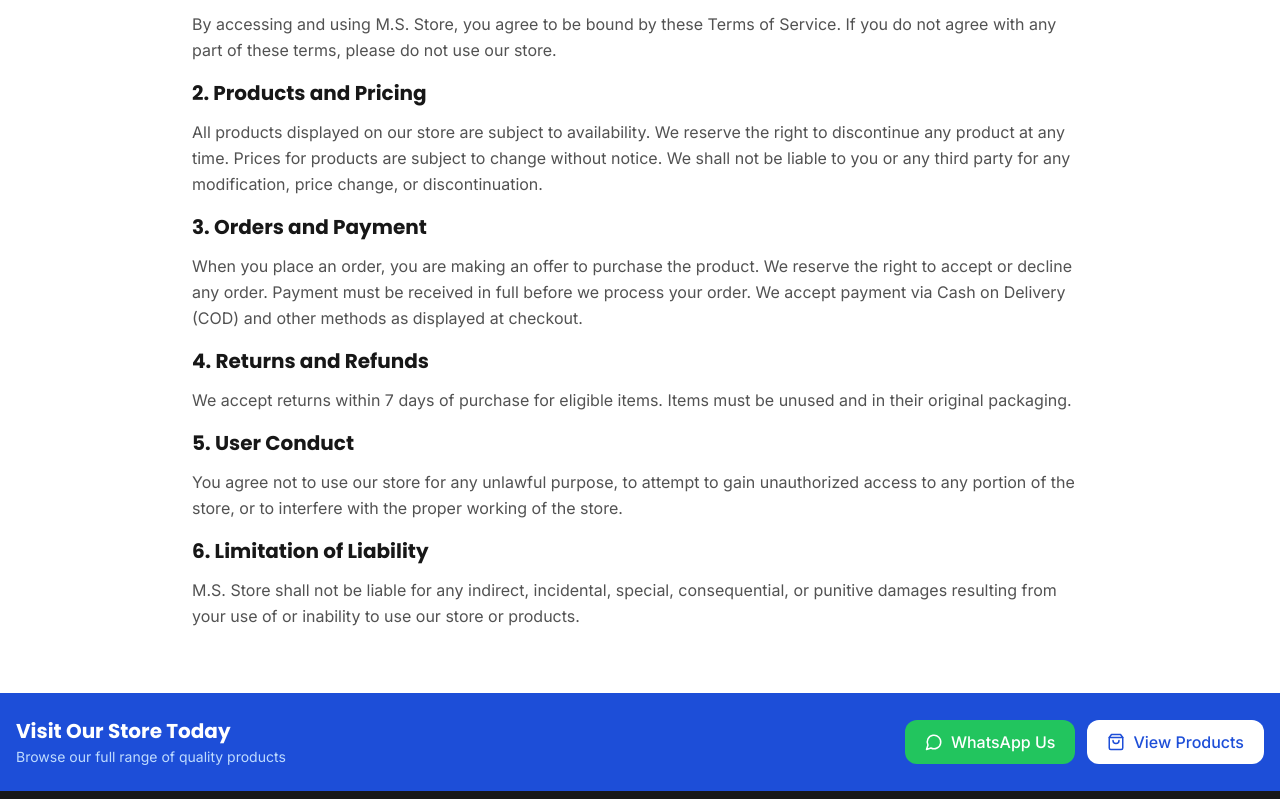
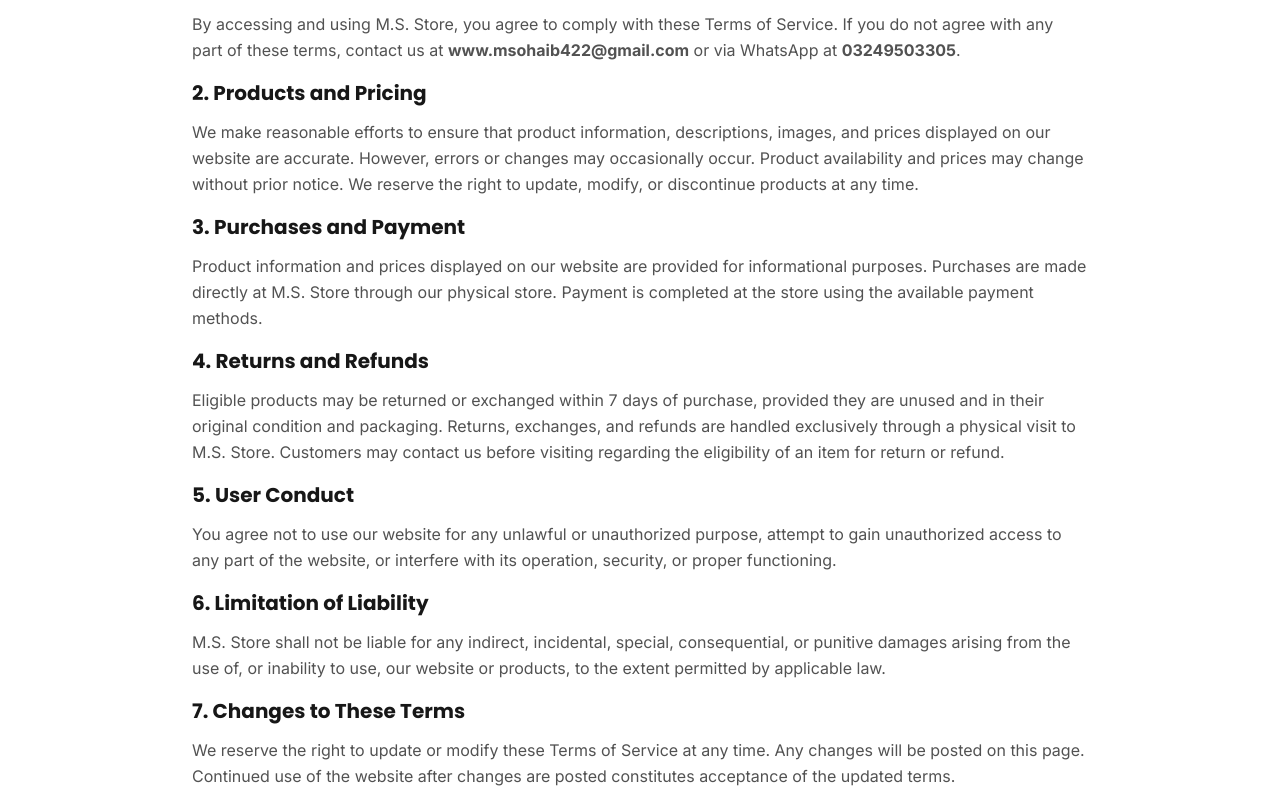
Before and after one commit to msohaib422/ms-store, a React (Vite) app in the folder frontend/: page /terms in a window 1280 px wide. Shown: the part 421-1220 px from the top of the page. Built offline with nearby package versions, Linux system fonts and the light colour scheme; no server answers.

Commit message:
Update Footor links pages

```diff
--- a/frontend/src/pages/TermsOfServicePage.jsx
+++ b/frontend/src/pages/TermsOfServicePage.jsx
@@ -5,48 +5,124 @@ import MainLayout from '@/components/layout/MainLayout';
 
 export default function TermsOfServicePage() {
   const { settings } = useSettings();
-  useEffect(() => { document.title = `Terms of Service | ${settings.store_name}`; }, [settings]);
+
+  useEffect(() => {
+    document.title = `Terms of Service | ${settings.store_name}`;
+  }, [settings]);
 
   return (
     <MainLayout>
       <div className="bg-gradient-to-r from-primary-900 to-primary-700 py-14 px-4 text-white text-center">
-        <motion.h1 initial={{ opacity: 0, y: -20 }} animate={{ opacity: 1, y: 0 }} className="font-heading font-extrabold text-4xl mb-3">Terms of Service</motion.h1>
-        <p className="text-primary-200 text-lg">Terms and conditions governing your use of our store</p>
+        <motion.h1
+          initial={{ opacity: 0, y: -20 }}
+          animate={{ opacity: 1, y: 0 }}
+          className="font-heading font-extrabold text-4xl mb-3"
+        >
+          Terms of Service
+        </motion.h1>
+
+        <p className="text-primary-200 text-lg">
+          Terms and conditions governing your use of our store
+        </p>
       </div>
 
       <section className="py-16 px-4">
         <div className="max-w-4xl mx-auto">
-          <motion.div initial={{ opacity: 0, y: 20 }} animate={{ opacity: 1, y: 0 }} transition={{ delay: 0.2 }} className="prose prose-neutral max-w-none">
-            <p className="text-neutral-500 text-sm mb-6">Last updated: {new Date().toLocaleDateString('en-US', { year: 'numeric', month: 'long', day: 'numeric' })}</p>
-
-            <h2 className="font-heading font-bold text-xl text-neutral-900 mb-3">1. Acceptance of Terms</h2>
-            <p className="text-neutral-600 leading-relaxed mb-4">
-              By accessing and using {settings.store_name}, you agree to be bound by these Terms of Service. If you do not agree with any part of these terms, please do not use our store.
+          <motion.div
+            initial={{ opacity: 0, y: 20 }}
+            animate={{ opacity: 1, y: 0 }}
+            transition={{ delay: 0.2 }}
+            className="prose prose-neutral max-w-none"
+          >
+            <p className="text-neutral-500 text-sm mb-6">
+              Last updated:{' '}
+              {new Date().toLocaleDateString('en-US', {
+                year: 'numeric',
+                month: 'long',
+                day: 'numeric',
+              })}
             </p>
 
-            <h2 className="font-heading font-bold text-xl text-neutral-900 mb-3">2. Products and Pricing</h2>
+            <h2 className="font-heading font-bold text-xl text-neutral-900 mb-3">
+              1. Acceptance of Terms
+            </h2>
             <p className="text-neutral-600 leading-relaxed mb-4">
-              All products displayed on our store are subject to availability. We reserve the right to discontinue any product at any time. Prices for products are subject to change without notice. We shall not be liable to you or any third party for any modification, price change, or discontinuation.
+              By accessing and using {settings.store_name}, you agree to comply
+              with these Terms of Service. If you do not agree with any part of
+              these terms, contact us at <strong>{settings.email}</strong> or via WhatsApp at <strong>{settings.whatsapp}</strong>.
             </p>
 
-            <h2 className="font-heading font-bold text-xl text-neutral-900 mb-3">3. Orders and Payment</h2>
+            <h2 className="font-heading font-bold text-xl text-neutral-900 mb-3">
+              2. Products and Pricing
+            </h2>
             <p className="text-neutral-600 leading-relaxed mb-4">
-              When you place an order, you are making an offer to purchase the product. We reserve the right to accept or decline any order. Payment must be received in full before we process your order. We accept payment via Cash on Delivery (COD) and other methods as displayed at checkout.
+              We make reasonable efforts to ensure that product information,
+              descriptions, images, and prices displayed on our website are
+              accurate. However, errors or changes may occasionally occur.
+              Product availability and prices may change without prior notice.
+              We reserve the right to update, modify, or discontinue products
+              at any time.
             </p>
 
-            <h2 className="font-heading font-bold text-xl text-neutral-900 mb-3">4. Returns and Refunds</h2>
+            <h2 className="font-heading font-bold text-xl text-neutral-900 mb-3">
+              3. Purchases and Payment
+            </h2>
             <p className="text-neutral-600 leading-relaxed mb-4">
-              We accept returns within 7 days of purchase for eligible items. Items must be unused and in their original packaging.
+              Product information and prices displayed on our website are
+              provided for informational purposes. Purchases are made directly
+              at {settings.store_name} through our physical store. Payment is
+              completed at the store using the available payment methods.
             </p>
 
-            <h2 className="font-heading font-bold text-xl text-neutral-900 mb-3">5. User Conduct</h2>
+            <h2 className="font-heading font-bold text-xl text-neutral-900 mb-3">
+              4. Returns and Refunds
+            </h2>
             <p className="text-neutral-600 leading-relaxed mb-4">
-              You agree not to use our store for any unlawful purpose, to attempt to gain unauthorized access to any portion of the store, or to interfere with the proper working of the store.
+              Eligible products may be returned or exchanged within 7 days of
+              purchase, provided they are unused and in their original
+              condition and packaging. Returns, exchanges, and refunds are
+              handled exclusively through a physical visit to{' '}
+              {settings.store_name}. Customers may contact us before visiting
+              regarding the eligibility of an item for return or refund.
             </p>
 
-            <h2 className="font-heading font-bold text-xl text-neutral-900 mb-3">6. Limitation of Liability</h2>
+            <h2 className="font-heading font-bold text-xl text-neutral-900 mb-3">
+              5. User Conduct
+            </h2>
+            <p className="text-neutral-600 leading-relaxed mb-4">
+              You agree not to use our website for any unlawful or unauthorized
+              purpose, attempt to gain unauthorized access to any part of the
+              website, or interfere with its operation, security, or proper
+              functioning.
+            </p>
+
+            <h2 className="font-heading font-bold text-xl text-neutral-900 mb-3">
+              6. Limitation of Liability
+            </h2>
+            <p className="text-neutral-600 leading-relaxed mb-4">
+              {settings.store_name} shall not be liable for any indirect,
+              incidental, special, consequential, or punitive damages arising
+              from the use of, or inability to use, our website or products, to
+              the extent permitted by applicable law.
+            </p>
+
+            <h2 className="font-heading font-bold text-xl text-neutral-900 mb-3">
+              7. Changes to These Terms
+            </h2>
+            <p className="text-neutral-600 leading-relaxed mb-4">
+              We reserve the right to update or modify these Terms of Service at
+              any time. Any changes will be posted on this page. Continued use
+              of the website after changes are posted constitutes acceptance of
+              the updated terms.
+            </p>
+
+            <h2 className="font-heading font-bold text-xl text-neutral-900 mb-3">
+              8. Contact Us
+            </h2>
             <p className="text-neutral-600 leading-relaxed">
-              {settings.store_name} shall not be liable for any indirect, incidental, special, consequential, or punitive damages resulting from your use of or inability to use our store or products.
+              If you have any questions regarding these Terms of Service, please
+              contact us at <strong>{settings.email}</strong> or via WhatsApp at{' '}
+              <strong>{settings.whatsapp}</strong>.
             </p>
           </motion.div>
         </div>
```
